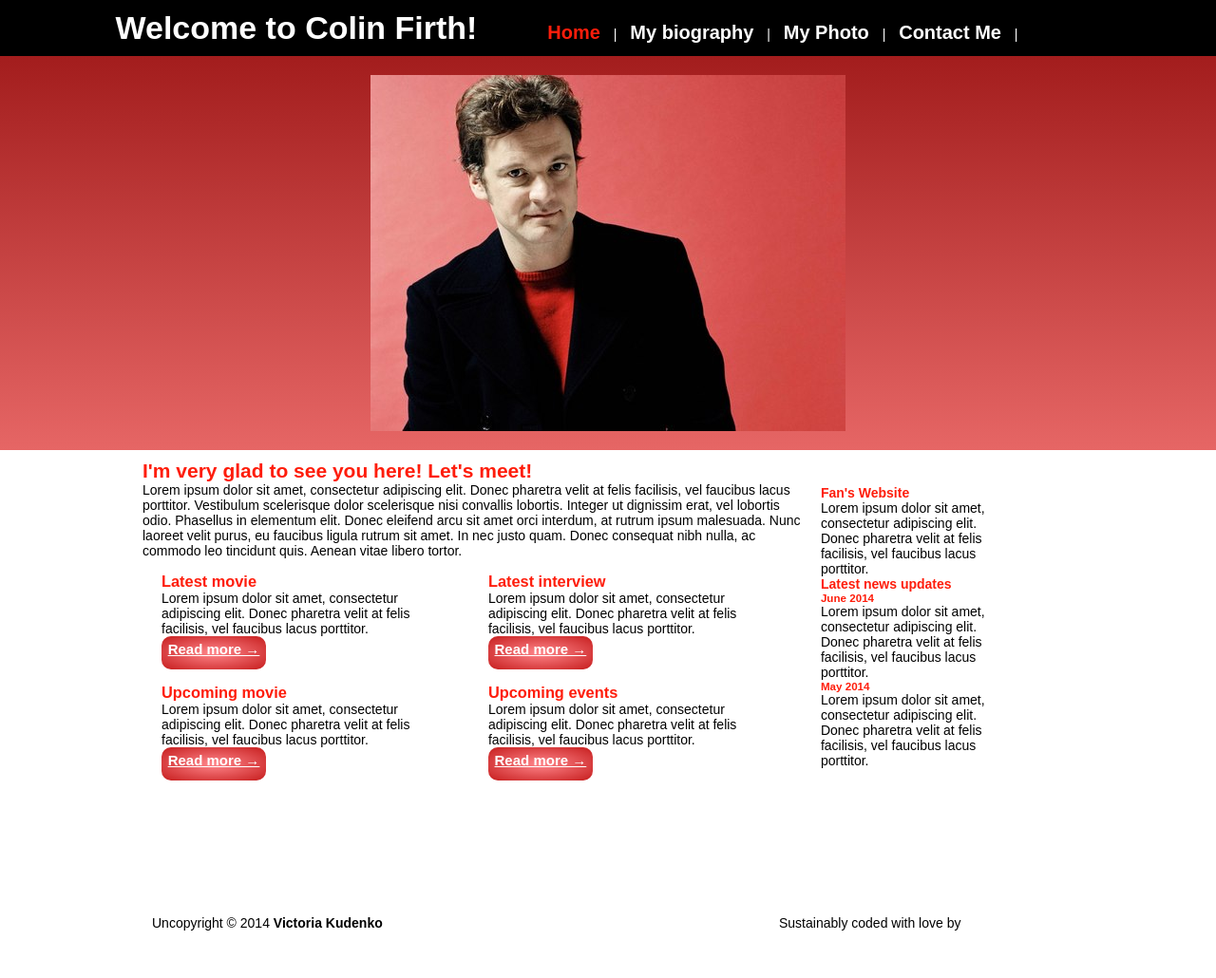
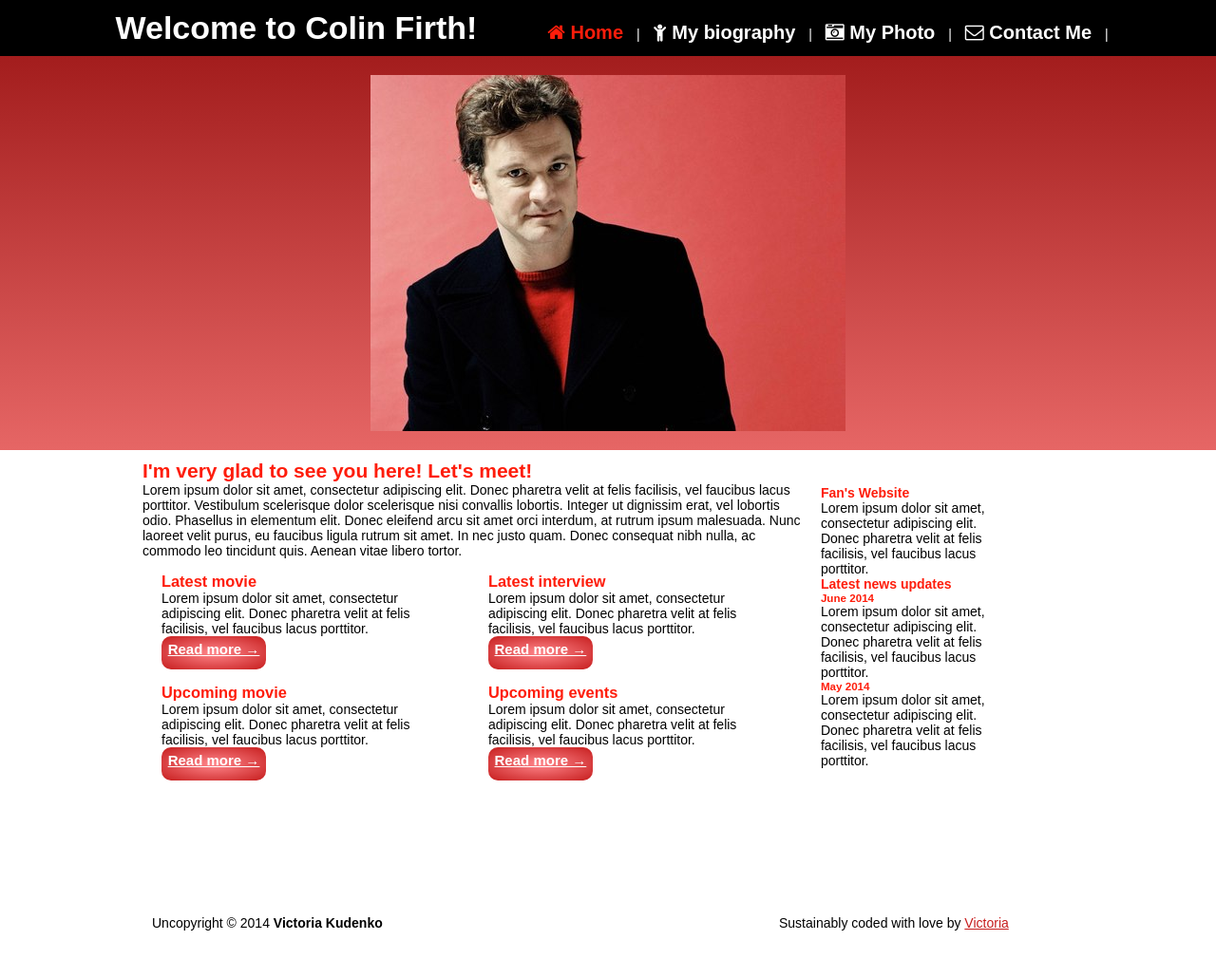
Before and after one commit to VictoriaKudenko/personal-site, a plain HTML site: page index.html in a window 1280 px wide. Shown: the whole page at 95% size. Drawn offline with Linux system fonts and the light colour scheme.

Commit message:
Decorate navigation

```diff
--- a/index.html
+++ b/index.html
@@ -4,7 +4,6 @@
     <head lang="en">
         <meta charset="UTF-8">
         <title>Personal Page</title>
-
         <link href="styles.css" rel="stylesheet">
     </head>
 
@@ -15,10 +14,10 @@
                 <h1>Welcome to Colin Firth!</h1>
                 <nav>
                     <ul>
-                        <li><a href="" id="home">Home</a> |</li>
-                        <li><a href="">My biography</a> |</li>
-                        <li><a href="">My Photo</a> |</li>
-                        <li><a href="">Contact Me</a> |</li>
+                        <li><a href="" id="home"><i class="fa fa-home"></i>   Home</a> |</li>
+                        <li><a href=""><i class="fa fa-child"></i>   My biography</a> |</li>
+                        <li><a href=""><i class="fa fa-camera-retro"></i>   My Photo</a> |</li>
+                        <li><a href=""><i class="fa fa-envelope-o"></i>   Contact Me</a> |</li>
                     </ul>
                 </nav>
             </div><!-- end title -->
--- a/styles.css
+++ b/styles.css
@@ -7,6 +7,8 @@
 */
 
 /* General */
+
+@import url('//maxcdn.bootstrapcdn.com/font-awesome/4.1.0/css/font-awesome.min.css');
 
 * {
     margin: 0;
@@ -51,11 +53,7 @@ nav a {
     padding: 0 10px;
 }
 
-nav a:link {
-    color: #ffffff;
-}
-
-nav a:visited {
+nav a:link, a:visited {
     color: #ffffff;
 }
 
@@ -142,6 +140,7 @@ footer.red-button a, a:link, a:visited, a:hover, nav a:active {
 
 footer.red-button a:hover, nav a:active {
     text-decoration: none;
+    background: radial-gradient(#fff6f9, #c61d1d);
 }
 
 /* Footer */
@@ -163,3 +162,7 @@ footer.red-button a:hover, nav a:active {
 #credits {
     float: right;
 }
+
+#credits a {
+    color: #c61d1d;
+}
```
